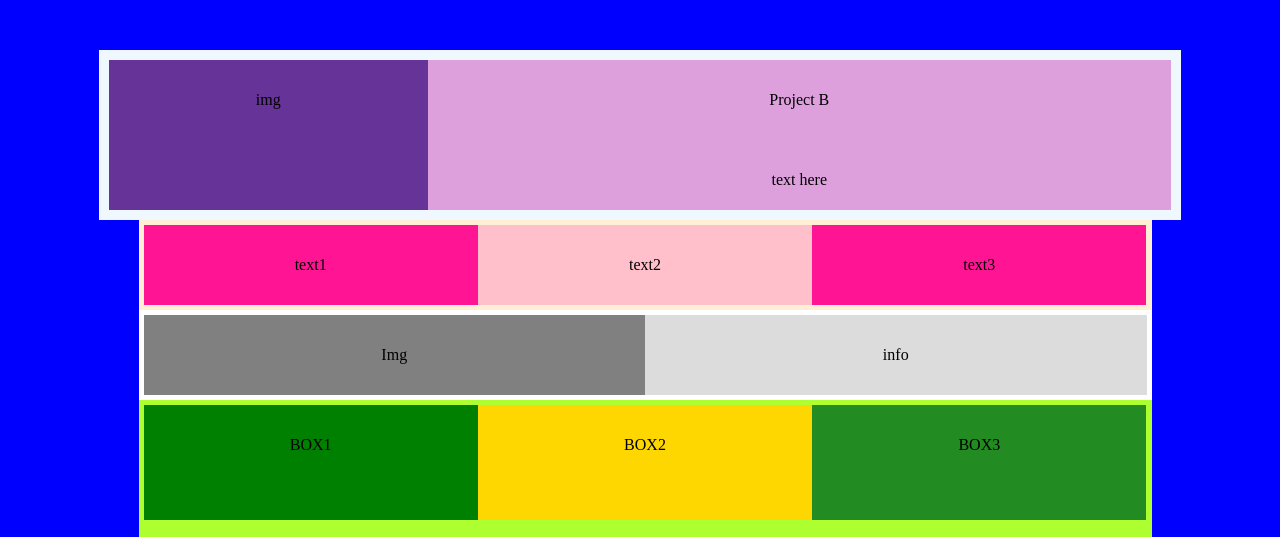
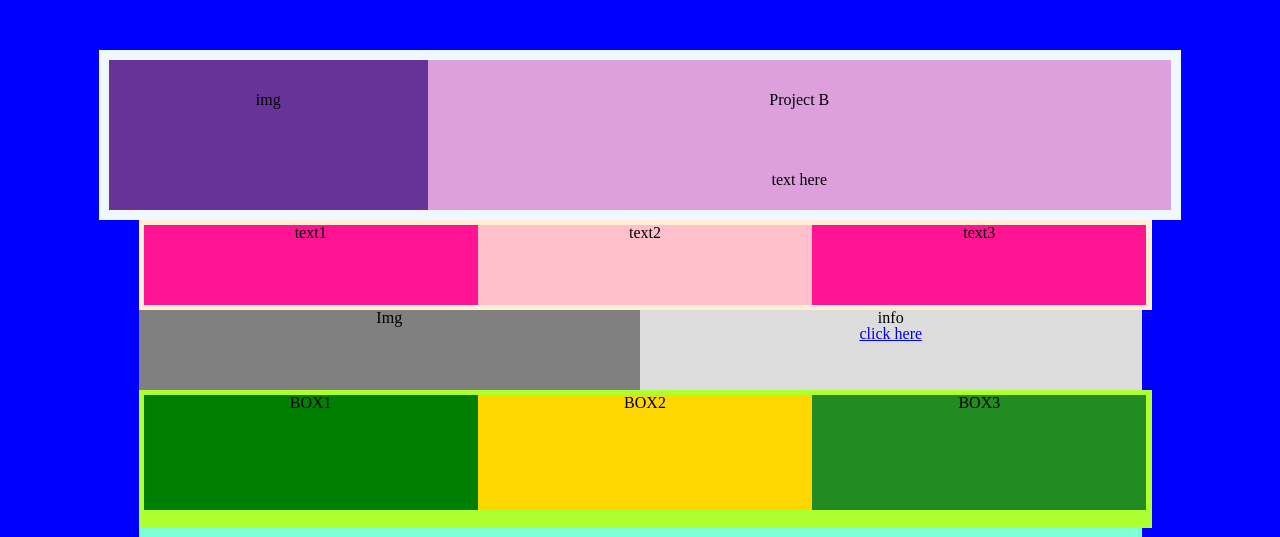
Before and after one commit to geekwise-veronica-chavez/projectB, a plain HTML site: page index.html in a window 1280 px wide. Shown: the top 537 px of the page. Drawn offline with Linux system fonts and the light colour scheme.

Commit message:
fixed the line height

```diff
--- a/css/style.css
+++ b/css/style.css
@@ -44,7 +44,7 @@ main{
     width: 85%;
     height: 20em;
     text-align: center;
-    line-height: 5;
+    line-height: 1;
 }
 #sec1{
     margin: 0;
@@ -81,7 +81,7 @@ main{
 }
 #sec2{
     margin: 0;
-    padding: 5px;
+    padding: 0;
     background-color: white;
     width: 100%;
     height: 5em;
```
